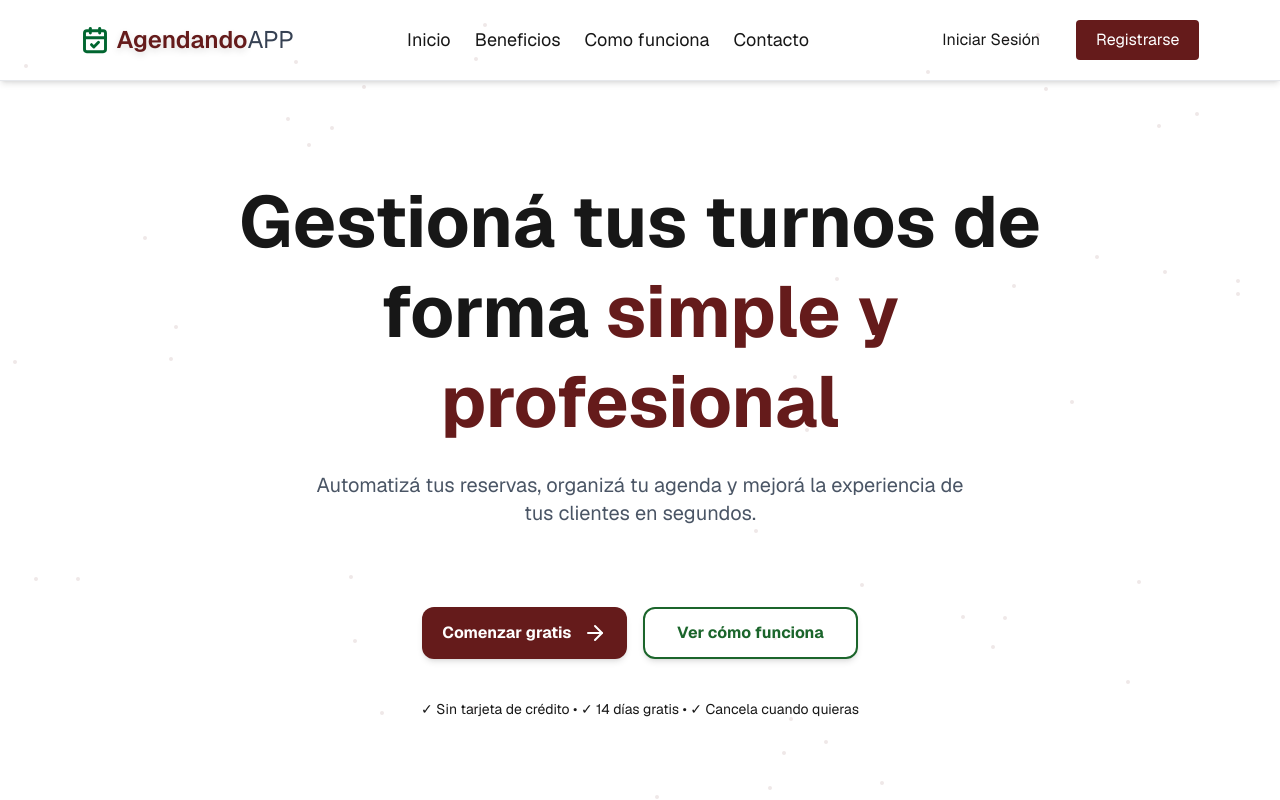
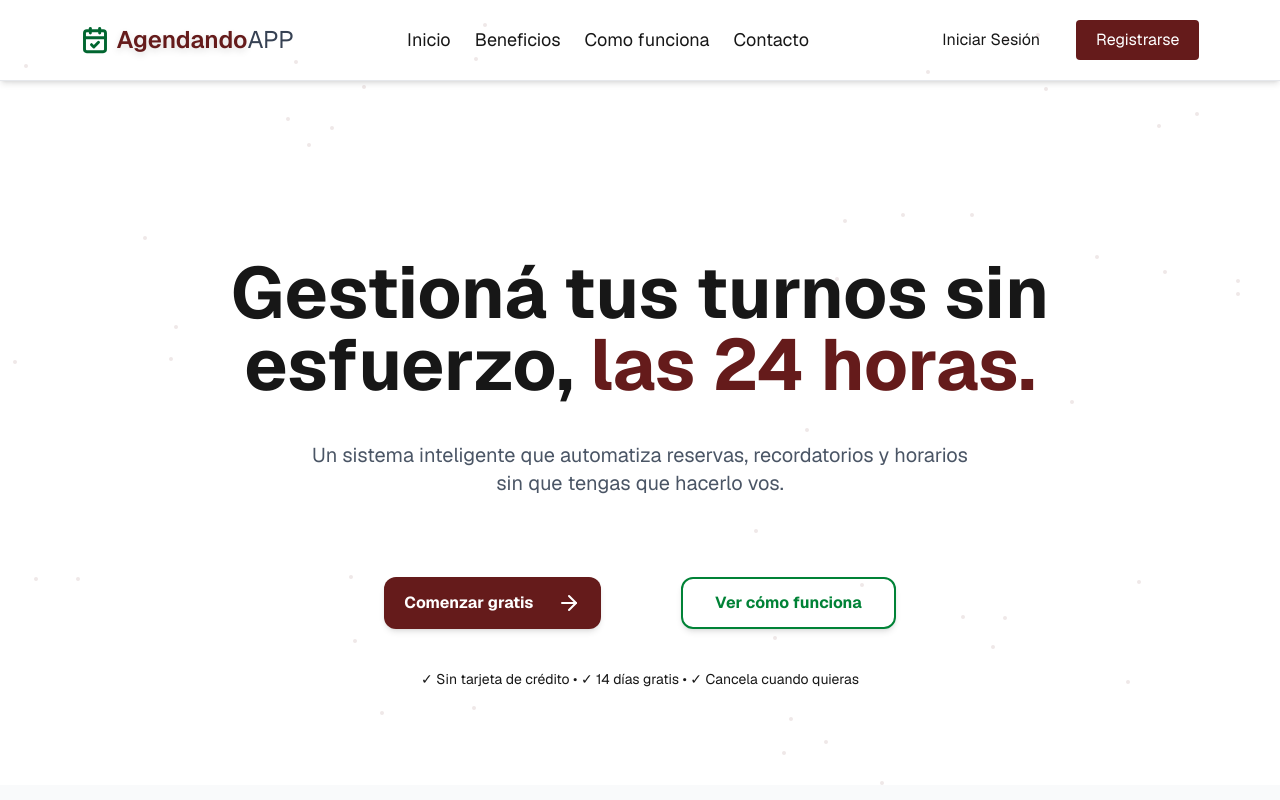
Before and after one commit to alanVelazquez14/agendando-app, a Next.js app in the folder client/: page / in a window 1280 px wide. Shown: the top 800 px of the page. Built offline with nearby package versions, Linux system fonts and the light colour scheme.

Commit message:
feat: modificaciones en general

```diff
--- a/client/src/app/page.tsx
+++ b/client/src/app/page.tsx
@@ -14,24 +14,23 @@ export default function Home() {
         </div>
         <div className="space-y-10 text-center max-w-4xl">
           <div>
-            <h1 className="font-bold text-5xl md:text-6xl lg:text-7xl text-foreground mb-6 text-pretty leading-tight">
-              Gestioná tus turnos de forma{" "}
+            <h1 className="font-bold text-5xl md:text-6xl lg:text-7xl text-foreground mb-10 mt-20">
+              Gestioná tus turnos sin esfuerzo, {""}
               <span className="text-[#651B1B] dark:text-[#9A2C2C]">
-                simple y profesional
+                las 24 horas.
               </span>
             </h1>
 
             <p className="text-lg md:text-xl max-w-2xl text-center mx-auto mb-10 text-gray-600">
-              Automatizá tus reservas, organizá tu agenda y mejorá la
-              experiencia de tus clientes en segundos.
+              Un sistema inteligente que automatiza reservas, recordatorios y horarios sin que tengas que hacerlo vos.
             </p>
           </div>
 
-          <div className="flex flex-col sm:flex-row gap-4 justify-center mt-20">
+          <div className="flex flex-col sm:flex-row gap-20 justify-center mt-20">
             <button className="bg-[#651B1B] dark:bg-[#9A2C2C] text-white px-5 py-2 rounded-xl font-bold shadow-md hover:bg-[#651B1B]/90 dark:hover:bg-[#9A2C2C]/90 transition-all duration-300 transform hover:-translate-y-0.5 focus:ring-4 focus:ring-[#651B1B]/50 dark:focus:ring-[#9A2C2C]/50">
-              Comenzar gratis <ArrowRight className="inline-block ml-2" />
+              Comenzar gratis <ArrowRight className="inline-block ml-5" />
             </button>
-            <a href="#como-funciona" className="px-8 py-3 rounded-xl border-2 border-[var(--success)] text-[var(--success)] hover:bg-[var(--success)]/30 font-bold bg-transparent shadow-md transition-all duration-300 transform hover:-translate-y-0.5 focus:ring-4 focus:ring-[var(--success)]/50">
+            <a href="#como-funciona" className="px-8 py-3 rounded-xl border-2 border-green-700 text-green-700 font-bold hover:bg-green-700 hover:text-white shadow-md transition-all duration-300 transform hover:-translate-y-0.5 focus:ring-4">
               Ver cómo funciona
             </a>
           </div>
```
